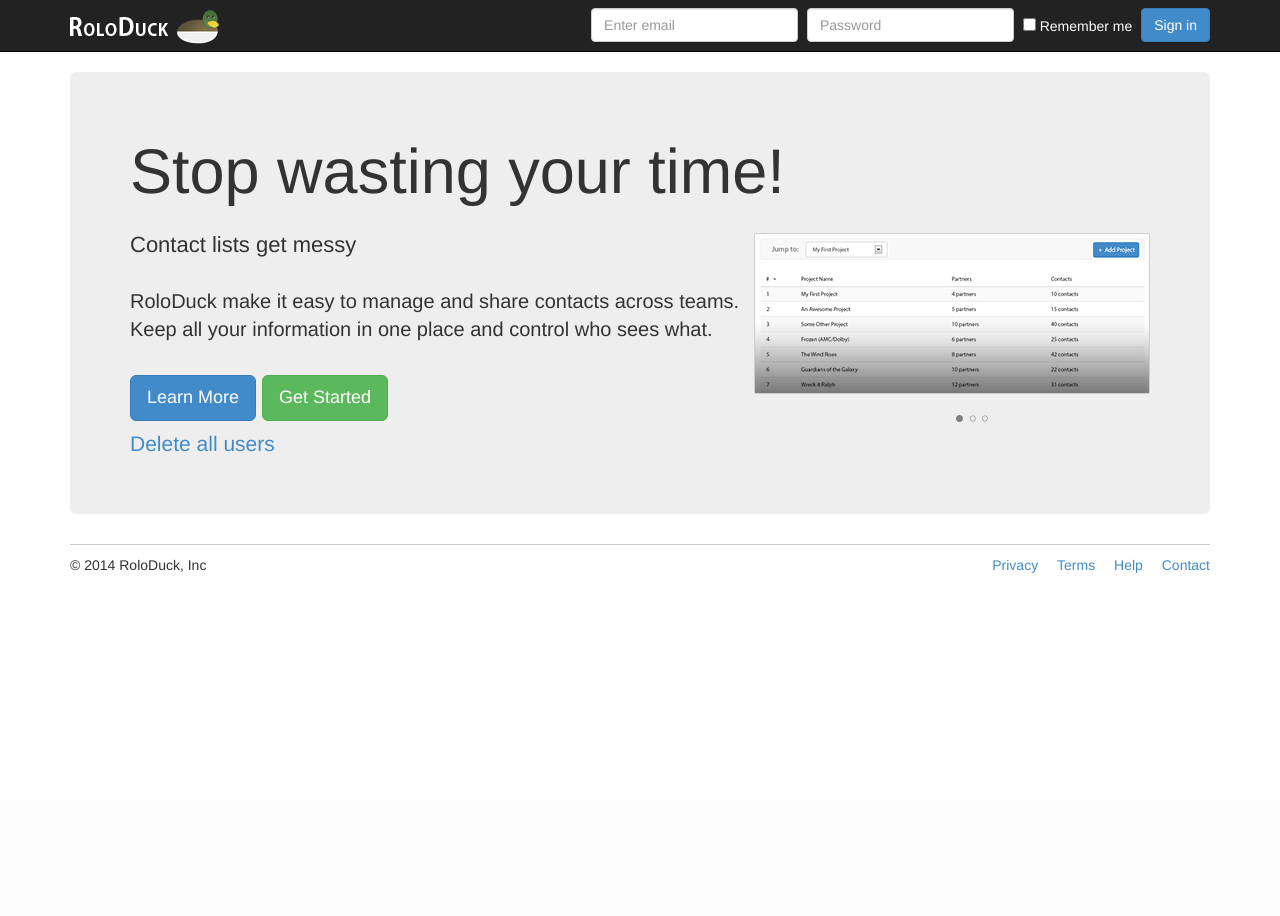
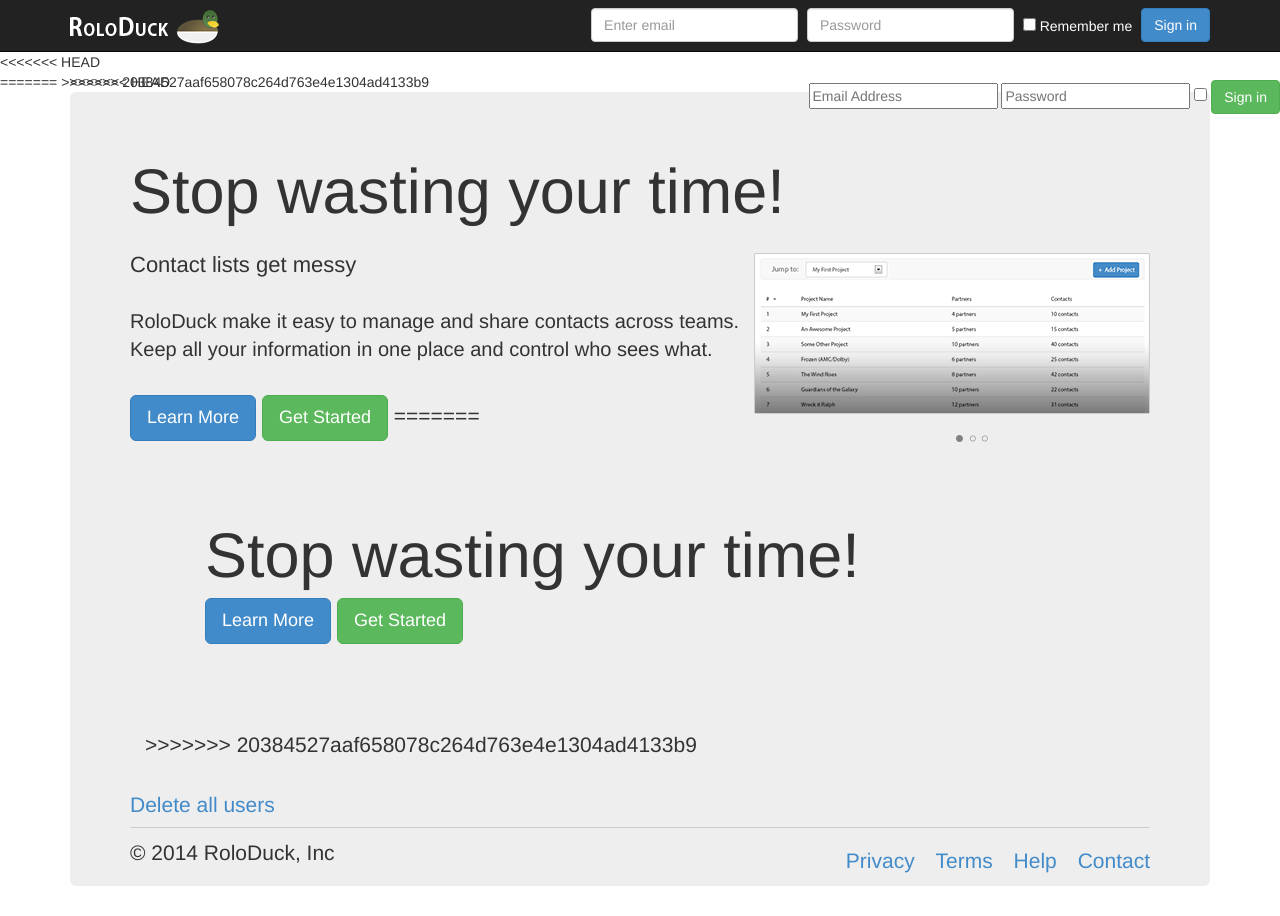
Before and after one commit to nxttmac/roloduck, a Python web app: template roloduck/templates/index.html in a window 1280 px wide. Before the commit the page ends 573 px from the top, so only its background shows below. Run offline with Jinja, Linux system fonts and the light colour scheme; the template is opened without the code that fills it, so the values that code supplies are empty; style sheets or scripts are compiled from the project's sources.

Commit message:
Fix the homepage

```diff
--- a/roloduck/templates/common/navbar.html
+++ b/roloduck/templates/common/navbar.html
@@ -21,5 +21,14 @@
         <button type="submit" class="btn btn-primary signin-button">Sign in</button>
       </form>
     </div>
+<<<<<<< HEAD
   </div>
+=======
+    <form class="navbar-right" action="/" method="POST">
+        <input type="text" name="useremail" id="useremail" placeholder="Email Address">
+        <input type="text" name="userpassword" id="userpassword" placeholder="Password">
+        <input type="checkbox" value="Remember me">
+        <input type="submit" value="Sign in" class="btn btn-success navbar-btn">
+    </form>
+>>>>>>> 20384527aaf658078c264d763e4e1304ad4133b9
 </nav>
--- a/roloduck/templates/index.html
+++ b/roloduck/templates/index.html
@@ -5,6 +5,7 @@
 <body>
 {% include 'common/navbar.html' %}
 <div class="container">
+<<<<<<< HEAD
   <div class="jumbotron">
     <h1 class="headline">Stop wasting your time!</h1>
     <div id="slider" class="pull-right">
@@ -23,6 +24,20 @@
     <div>
       <button type="button" class="btn btn-primary btn-lg">Learn More</button>
       <button type="button" class="btn btn-success btn-lg">Get Started</button>
+=======
+    <div class="panel-body">
+        <div class="jumbotron">
+            <h1>Stop wasting your time!</h1>
+            <div>
+                <button type="button" class="btn btn-primary btn-lg">Learn More</button>
+                <button type="button" class="btn btn-success btn-lg">Get Started</button>
+            </div>
+
+            {% for user in userlist %}
+                <p>{{user.firstname}} {{user.lastname}} has email {{user.useremail}}</p>
+            {% endfor %}
+        </div>
+>>>>>>> 20384527aaf658078c264d763e4e1304ad4133b9
     </div>
     <a href="/deleteUsers">Delete all users</a>
 
```
